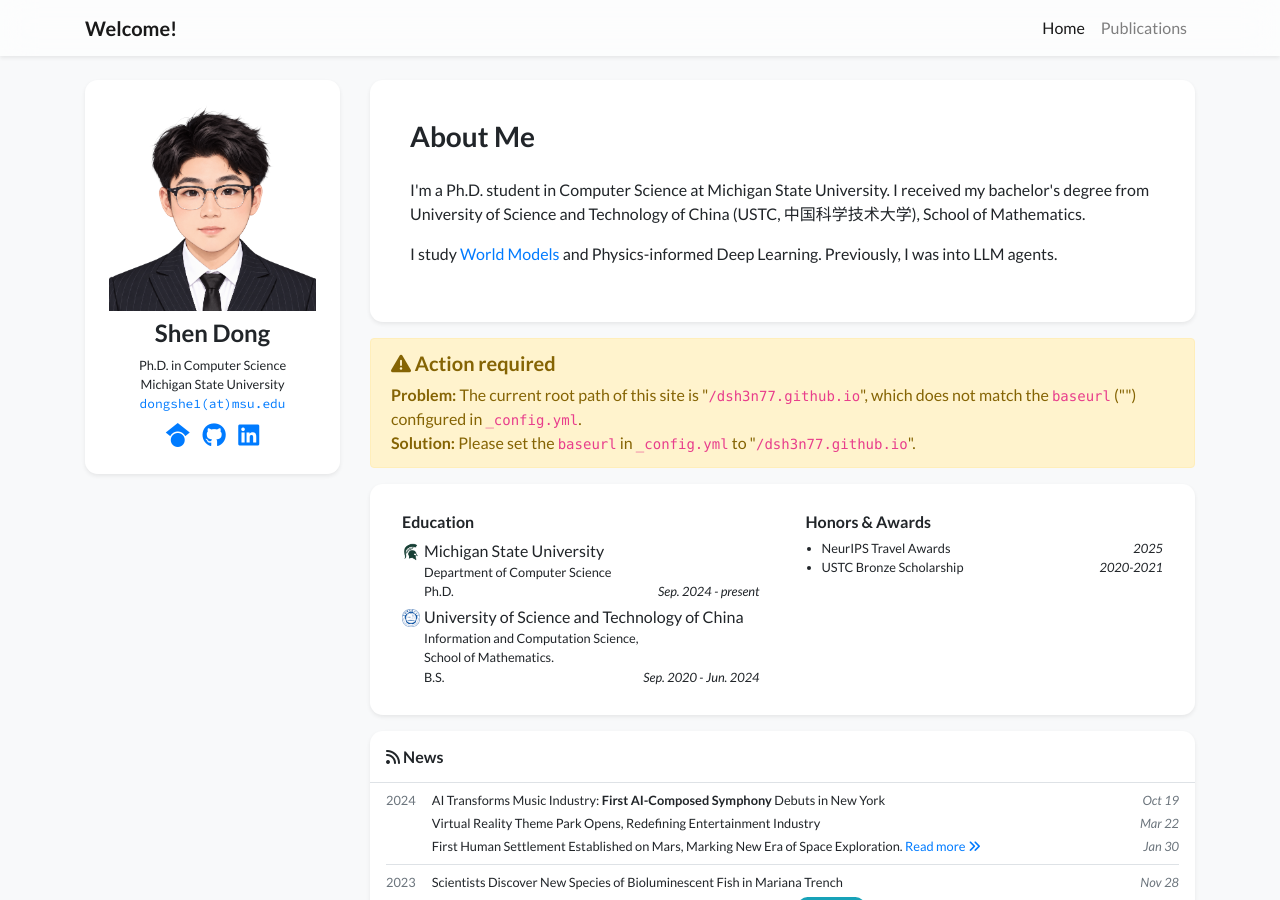
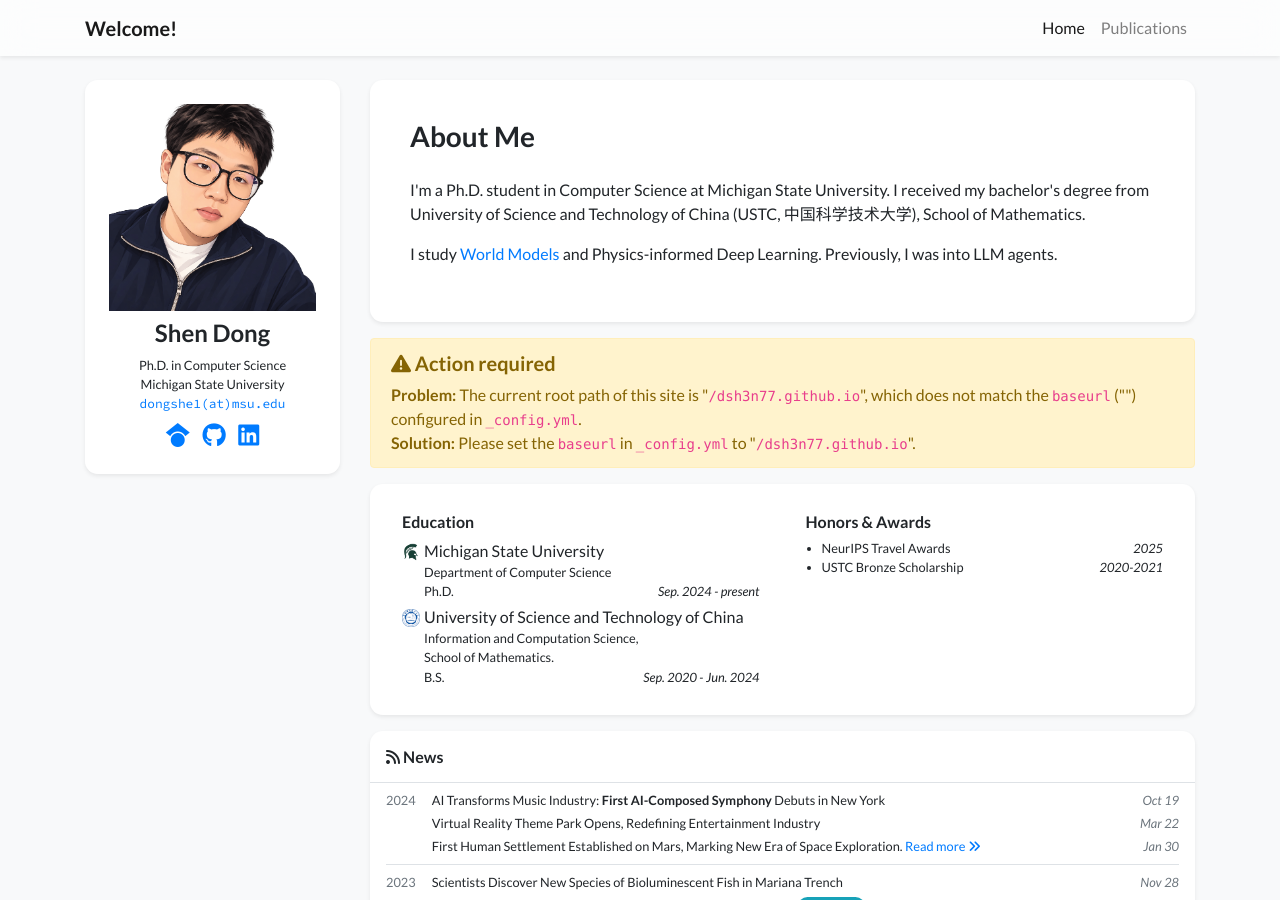
Before and after one commit to dsh3n77/dsh3n77.github.io, a Jekyll site: the page built from index.html, in a window 1280 px wide and 900 px high. Built offline with Jekyll 4.4.1, drawn with Linux system fonts in a browser that asks for light colours; nearby versions of some CDN libraries; a style sheet for code colours, icons or effects is not loaded.

Commit message:
Update profile.yml

```diff
--- a/_data/profile.yml
+++ b/_data/profile.yml
@@ -28,7 +28,7 @@
     I study <a href="https://openreview.net/pdf?id=BZ5a1r-kVsf" target="_blank">World Models</a> and Physics-informed Deep Learning. Previously, I was into LLM agents.
   </p>
 
-portrait_url: /assets/images/photos/selfie2.png
+portrait_url: /assets/images/photos/selfie.png
 portrait_caption: >-
   Photo by Manja Vitolic on Unsplash (this caption is optional, comment it out to disable).
 
```
